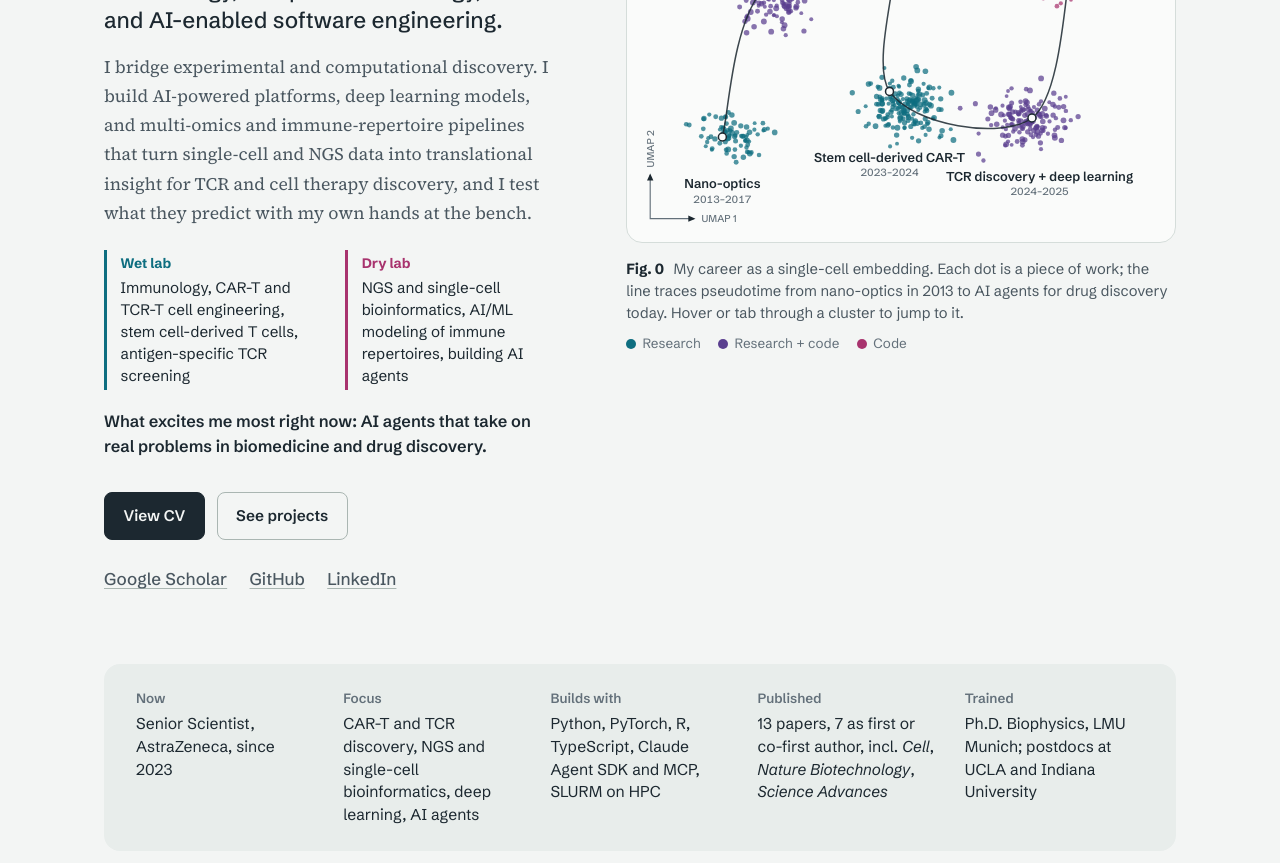
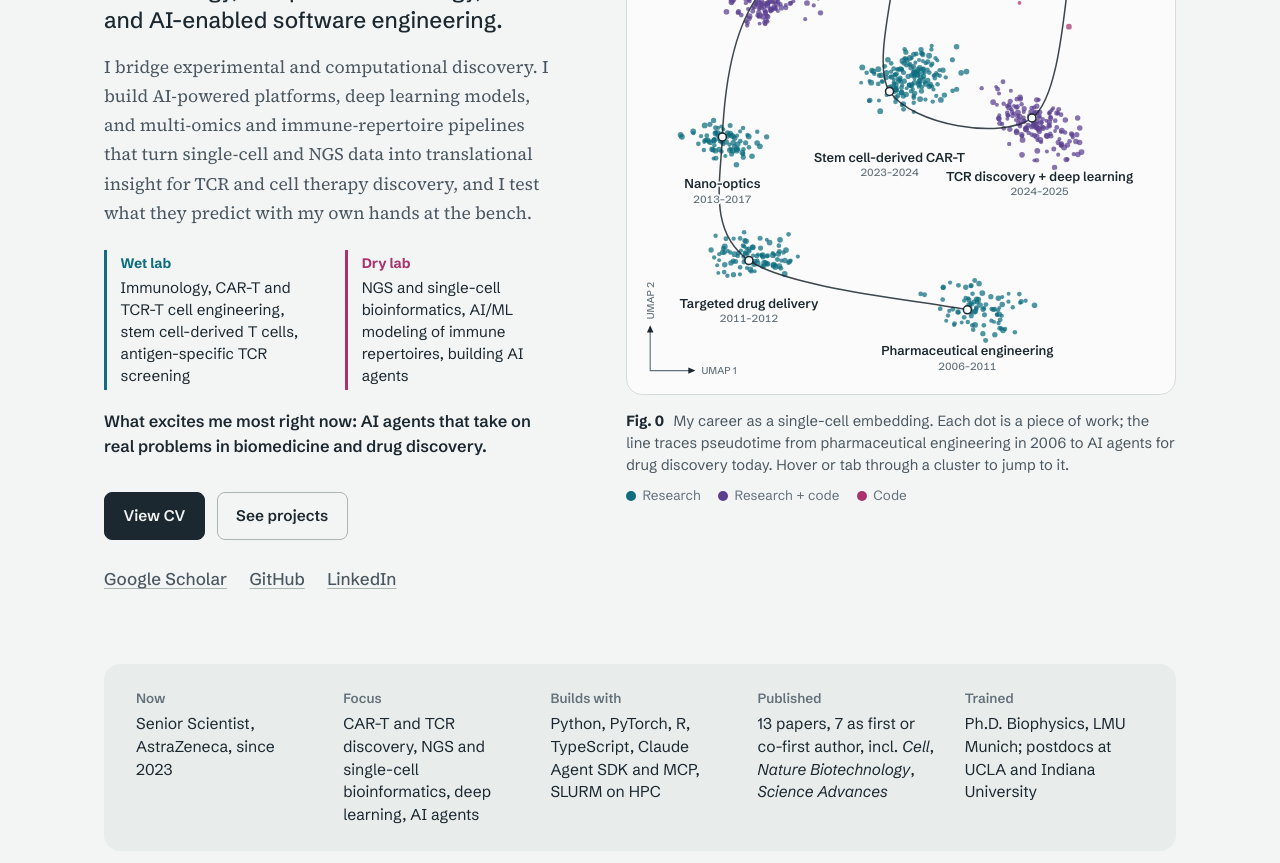
Before and after one commit to sys0507/sys0507.github.io, a Jekyll site: the page built from index.html, in a window 1280 px wide and 900 px high, scrolled down 347 px. Shown: the top 863 px of the window. Built offline with Jekyll 4.4.1, drawn with Linux system fonts in a browser that asks for light colours.

Commit message:
Add pharmaceutical engineering and drug delivery career clusters

```diff
--- a/assets/js/fig0.js
+++ b/assets/js/fig0.js
@@ -9,7 +9,7 @@
   var clusters;
   try { clusters = JSON.parse(dataEl.textContent); } catch (e) { return; }
   var NS = "http://www.w3.org/2000/svg";
-  var W = 560, H = 440;
+  var W = svg.viewBox.baseVal.width, H = svg.viewBox.baseVal.height;
   var reduce = window.matchMedia && window.matchMedia("(prefers-reduced-motion: reduce)").matches;
   var caption = document.querySelector("[data-fig0-caption]");
   var defaultCaption = caption ? caption.innerHTML : "";
@@ -42,9 +42,9 @@
 
   /* ---- axes, scanpy style ---- */
   var axes = el("g", { "class": "f0-overlay", "aria-hidden": "true" }, svg);
-  el("path", { d: "M16,378 L16,424 L62,424", "class": "f0-axis", "marker-start": "url(#f0-arrowhead)", "marker-end": "url(#f0-arrowhead)" }, axes);
-  el("text", { x: 70, y: 428, "class": "f0-axis-label" }, axes).textContent = "UMAP 1";
-  var ax2 = el("text", { x: 20, y: 370, "class": "f0-axis-label", transform: "rotate(-90 20 370)" }, axes);
+  el("path", { d: "M16," + (H - 62) + " L16," + (H - 16) + " L62," + (H - 16), "class": "f0-axis", "marker-start": "url(#f0-arrowhead)", "marker-end": "url(#f0-arrowhead)" }, axes);
+  el("text", { x: 70, y: H - 12, "class": "f0-axis-label" }, axes).textContent = "UMAP 1";
+  var ax2 = el("text", { x: 20, y: H - 70, "class": "f0-axis-label", transform: "rotate(-90 20 " + (H - 70) + ")" }, axes);
   ax2.textContent = "UMAP 2";
 
   /* ---- clusters ---- */
--- a/index.html
+++ b/index.html
@@ -28,11 +28,11 @@ scripts: [/assets/js/fig0.js]
 
   <figure class="fig0" aria-labelledby="fig0-caption">
     <div class="fig0-plot">
-      <svg id="fig0" viewBox="0 0 560 440" role="group" aria-label="Fig. 0: my career drawn as a single-cell embedding" data-fig0></svg>
+      <svg id="fig0" viewBox="0 0 560 600" role="group" aria-label="Fig. 0: my career drawn as a single-cell embedding" data-fig0></svg>
     </div>
     <figcaption id="fig0-caption">
       <span class="fig-no">Fig. 0</span>
-      <span class="fig0-text" data-fig0-caption aria-live="polite">My career as a single-cell embedding. Each dot is a piece of work; the line traces pseudotime from nano-optics in 2013 to AI agents for drug discovery today. Hover or tab through a cluster to jump to it.</span>
+      <span class="fig0-text" data-fig0-caption aria-live="polite">My career as a single-cell embedding. Each dot is a piece of work; the line traces pseudotime from pharmaceutical engineering in 2006 to AI agents for drug discovery today. Hover or tab through a cluster to jump to it.</span>
     </figcaption>
     <ul class="fig0-legend" role="list" aria-label="Colour key">
       <li><span class="swatch swatch--research" aria-hidden="true"></span>Research</li>
```
Also changed, not shown: _data/fig0.yml (+27 -1 lines).
